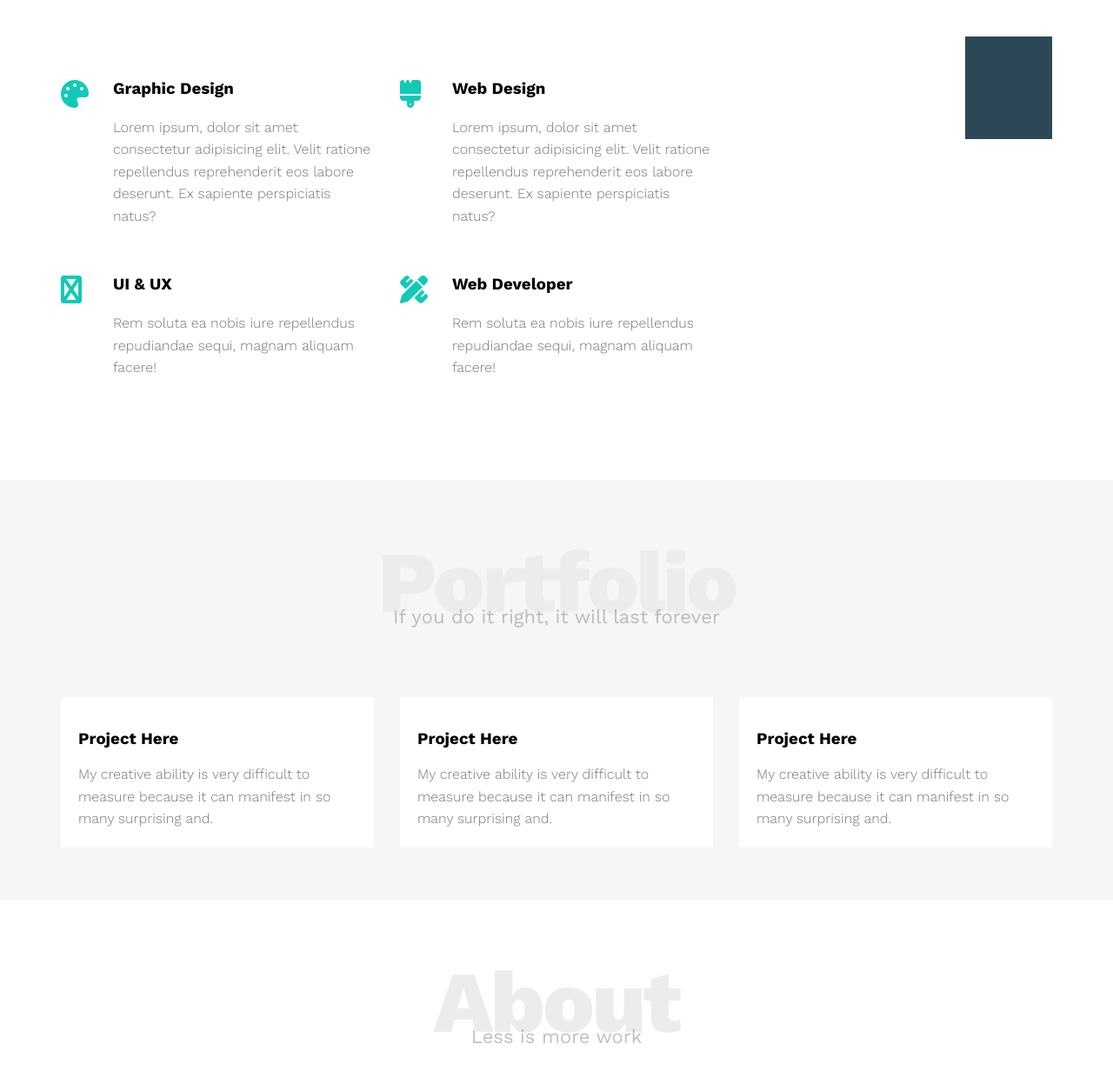
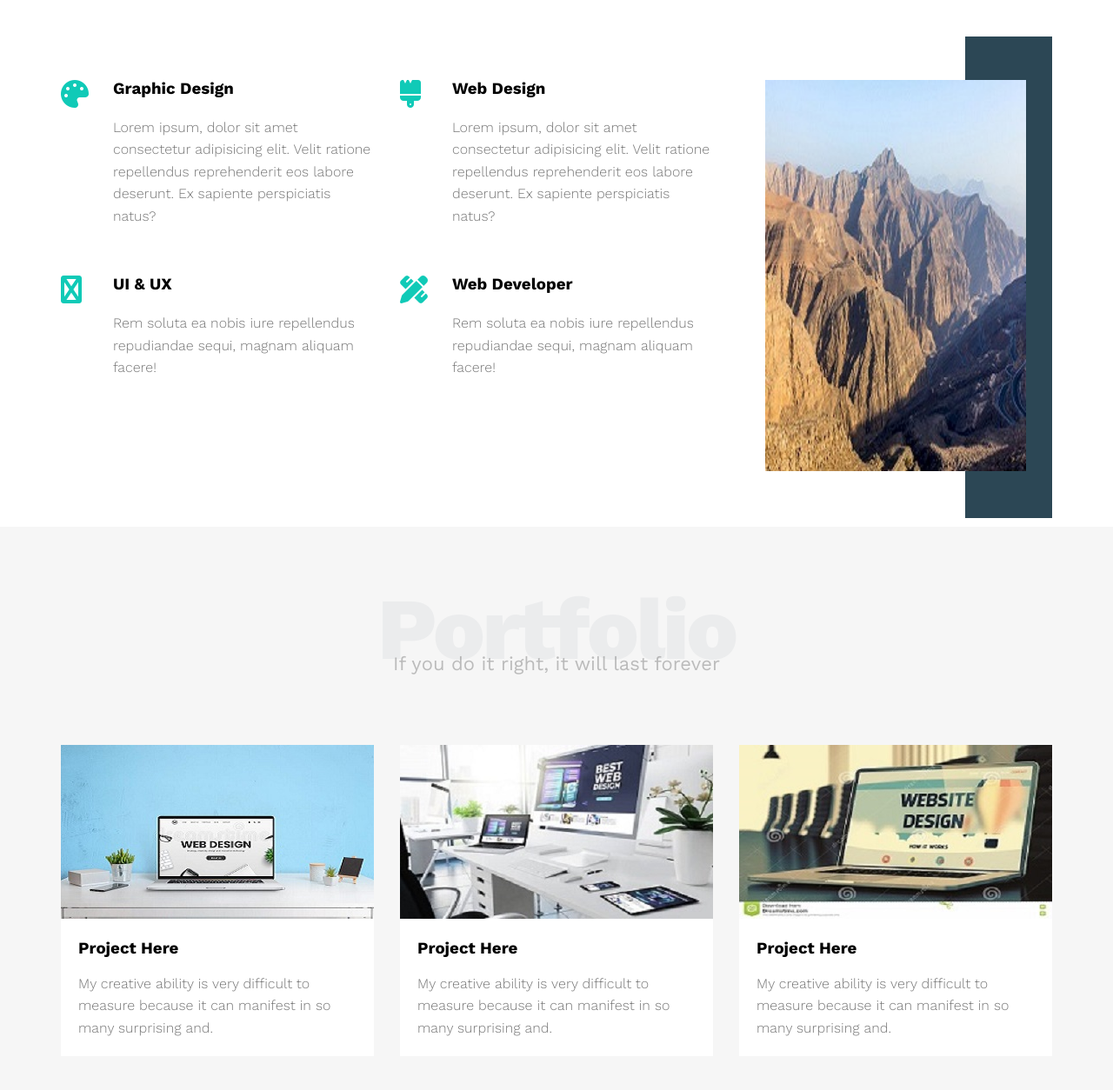
Before and after one commit to jalalkm/HTML_And_CSS_Templet_One, a plain HTML site: page index.html in a window 1280 px wide. Shown: the part 1346-2600 px from the top of the page at 87% size. Drawn offline with nearby package versions, Linux system fonts and the light colour scheme.

Commit message:
Modify Images

```diff
--- a/index.html
+++ b/index.html
@@ -119,7 +119,7 @@
         </div>
         <div class="col">
           <div class="image img-colum">
-            <img src="../TamplateOne/Images/mont22.jpg" alt="">
+            <img src="../HTML_And_CSS_Templet_One/Images/mont22.jpg" alt="">
           </div>
         </div>
       </div>
@@ -133,21 +133,21 @@
       <p>If you do it right, it will last forever</p>
       <div class="portfolio-content">
         <div class="card">
-          <img src="../TamplateOne/Images/portfolioCard1.jpg" alt="">
+          <img src="../HTML_And_CSS_Templet_One/Images/portfolioCard1.jpg" alt="">
           <div class="info">
             <h3>Project Here</h3>
             <p>My creative ability is very difficult to measure because it can manifest in so many surprising and.</p>
           </div>
         </div>
         <div class="card">
-          <img src="../TamplateOne/Images/portfolioCard2.jpg" alt="">
+          <img src="../HTML_And_CSS_Templet_One/Images/portfolioCard2.jpg" alt="">
           <div class="info">
             <h3>Project Here</h3>
             <p>My creative ability is very difficult to measure because it can manifest in so many surprising and.</p>
           </div>
         </div>
         <div class="card">
-          <img src="../TamplateOne/Images/portfolioCard3.jpg" alt="">
+          <img src="../HTML_And_CSS_Templet_One/Images/portfolioCard3.jpg" alt="">
           <div class="info">
             <h3>Project Here</h3>
             <p>My creative ability is very difficult to measure because it can manifest in so many surprising and.</p>
@@ -164,7 +164,7 @@
         <p>Less is more work</p>
         <div class="about-content">
           <div class="image">
-            <img src="./Images/about.jpg" alt="">
+            <img src="./HTML_And_CSS_Templet_One/Images/about.jpg" alt="">
           </div>
           <div class="text">
             <p>Lorem ipsum dolor, sit amet consectetur adipisicing elit. Corrupti odio quis esse, amet omnis modi aliquid maxime totam!
```
